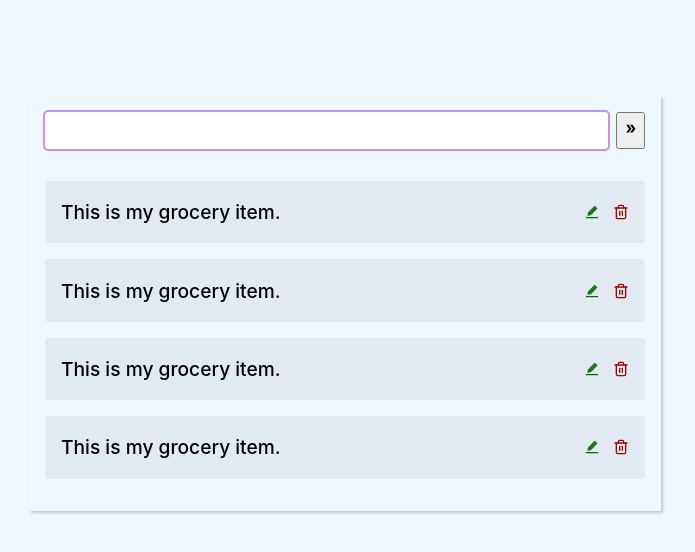
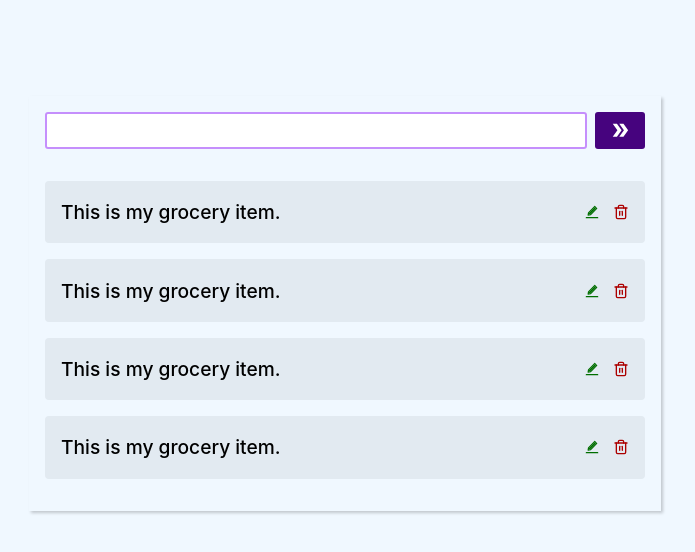
Before and after one commit to BSlaven/my_grocery_list, a React (Vite) app: page / in a window 1280 px wide. Shown: the top 552 px of the page, without its empty margins (295-990 px from the left). Built offline with nearby package versions, Linux system fonts and the light colour scheme.

Commit message:
add button styling

```diff
--- a/src/GroceryLIst/GroceryList.jsx
+++ b/src/GroceryLIst/GroceryList.jsx
@@ -70,8 +70,8 @@ const GroceryList = () => {
           className={classes.itemInput}
           onChange={addItemName}
           value={selectedItem.name || itemName} />
-        <button>
-          <MdOutlineDoubleArrow />
+        <button className={classes.addButton}>
+          <MdOutlineDoubleArrow className={classes.buttonIcon} />
         </button>
       </form>
       <GroceryItem />
--- a/src/GroceryLIst/GroceryList.module.css
+++ b/src/GroceryLIst/GroceryList.module.css
@@ -20,7 +20,30 @@
   border: none;
   border-radius: 3px;
   outline: 2px solid rgb(197, 143, 252);
+  outline-offset: -2px;
   padding: 0.5rem 1rem;
   font-size: 1.1rem;
   flex-grow: 1;
 }
+
+.itemInput:is(:focus) {
+  outline: 2px solid rgb(149, 74, 224);
+}
+
+.addButton {
+  width: 50px;
+  background-color: rgb(70, 3, 126);
+  color: #fff;
+  font-size: 1.4rem;
+  border: none;
+  border-radius: 3px;
+  cursor: pointer;
+  display: flex;
+  justify-content: center;
+  align-items: center;
+}
+
+.addButton:is(:focus, :hover) {
+  background-color: rgb(53, 0, 97);
+
+}
```
